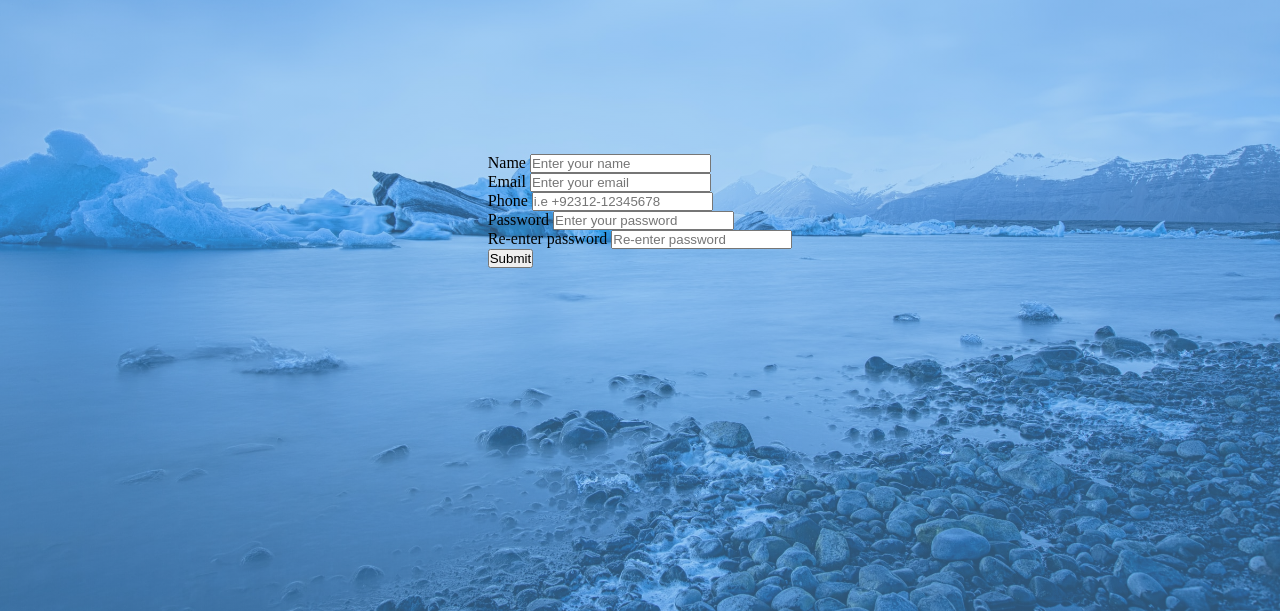
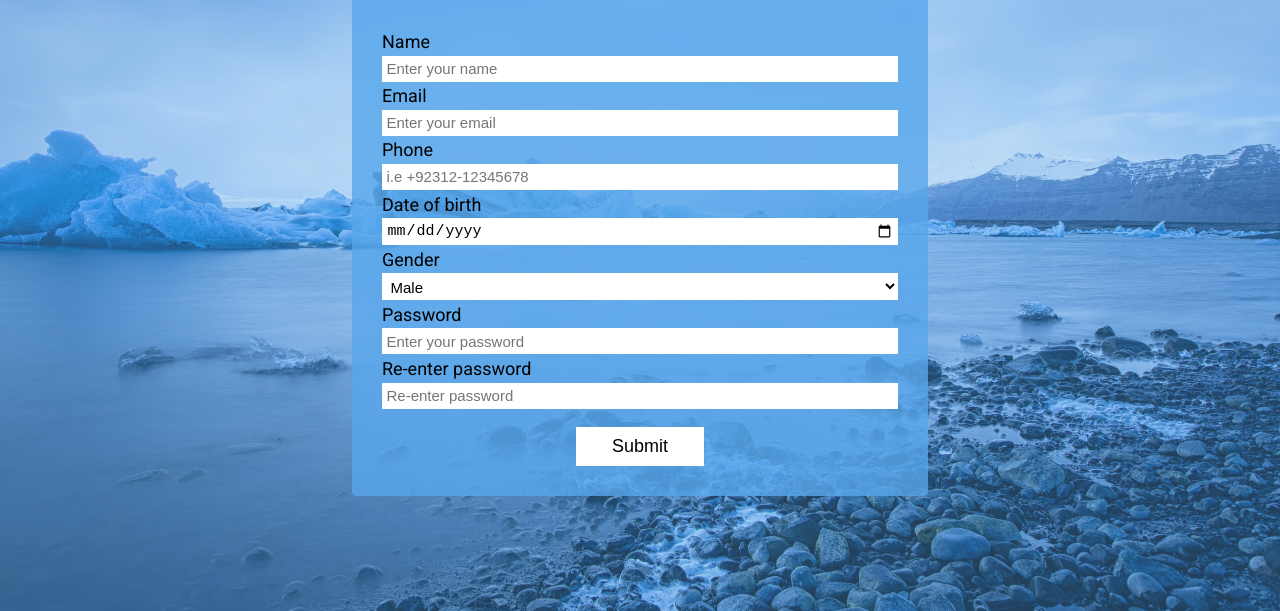
Before and after one commit to aliraza5490/sign_up_form, a plain HTML site: page index.html in a window 1280 px wide. Shown: the part 189-800 px from the top of the page. Drawn offline with Linux system fonts and the light colour scheme.

Commit message:
add form and styles

```diff
--- a/index.html
+++ b/index.html
@@ -6,8 +6,14 @@
 		<title>sign-up form</title>
 		<link rel="stylesheet" href="style.css" />
 		<script defer src="./script.js"></script>
+		<link rel="preconnect" href="https://fonts.gstatic.com" />
+		<link
+			href="https://fonts.googleapis.com/css2?family=Roboto:wght@400;500;700&display=swap"
+			rel="stylesheet"
+		/>
 	</head>
 	<body>
+		<h1>sign-up</h1>
 		<form action="#" method="post">
 			<div class="text-input-container">
 				<label for="name">Name</label>
@@ -16,6 +22,7 @@
 					name="name"
 					id="name"
 					placeholder="Enter your name"
+					required
 				/>
 			</div>
 			<div class="text-input-container">
@@ -25,6 +32,7 @@
 					name="email"
 					id="email"
 					placeholder="Enter your email"
+					required
 				/>
 			</div>
 			<div class="text-input-container">
@@ -34,7 +42,21 @@
 					name="phone"
 					id="phone"
 					placeholder="i.e +92312-12345678"
+					pattern="+923[1-9]{2}-[1-9]{8}"
+					required
 				/>
+			</div>
+			<div class="text-input-container">
+				<label for="dob">Date of birth</label>
+				<input type="date" name="dob" id="dob" />
+			</div>
+			<div class="text-input-container">
+				<label for="sub">Gender</label>
+				<select name="sub" id="sub">
+					<option name="sub" id="male">Male</option>
+					<option name="sub" id="female">Female</option>
+					<option name="sub" id="other">Other</option>
+				</select>
 			</div>
 			<div class="text-input-container">
 				<label for="password">Password</label>
@@ -43,6 +65,7 @@
 					name="password"
 					id="password"
 					placeholder="Enter your password"
+					required
 				/>
 			</div>
 			<div class="text-input-container">
@@ -52,6 +75,7 @@
 					name="re-password"
 					id="re-password"
 					placeholder="Re-enter password"
+					required
 				/>
 			</div>
 			<button type="submit">Submit</button>
--- a/style.scss
+++ b/style.scss
@@ -7,13 +7,58 @@ body {
 	width: 100%;
 	height: 100vh;
 	display: flex;
+	flex-direction: column;
 	align-items: center;
 	justify-content: center;
+	font-size: 15px;
+	font-family: "Roboto", sans-serif;
 	background: linear-gradient(
 			0deg,
-			rgba(88, 167, 235, 0.5),
-			rgba(88, 167, 235, 0.5)
+			rgba(88, 167, 235, 0.38),
+			rgba(88, 167, 235, 0.38)
 		),
 		url("./images/tommy-boudreau-nAGkoxAgxPs-unsplash.jpg");
 	background-size: cover;
+	position: relative;
+	h1 {
+		font-size: 2em;
+		padding: 0.6em;
+	}
+	form {
+		width: 45%;
+		padding: 2em;
+		background: rgba(88, 167, 235, 0.8);
+		border-radius: 0.3em;
+		.text-input-container {
+			display: flex;
+			flex-direction: column;
+			justify-content: center;
+			label {
+				font-size: 1.2em;
+				margin: 0.2em 0;
+			}
+			input {
+				padding: 0.3em;
+				font-size: 1em;
+				outline: none;
+				border: none;
+				background: white;
+			}
+			input[type="date"] {
+				height: 1.8em;
+			}
+			select {
+				@extend input;
+				height: 1.8em;
+			}
+		}
+		button[type="submit"] {
+			display: block;
+			padding: 0.5em 2em;
+			font-size: 1.2em;
+			border: none;
+			background: white;
+			margin: 1em auto 0 auto;
+		}
+	}
 }
```
Also changed, not shown: images/success.svg (added), style.css, 1 other file.
